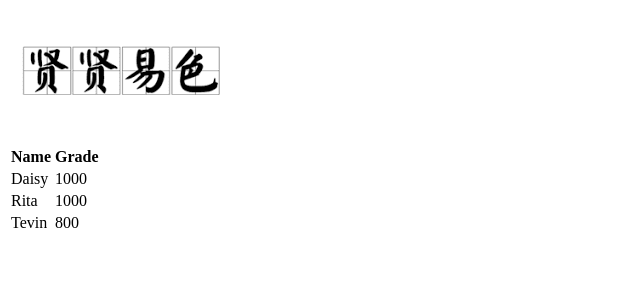
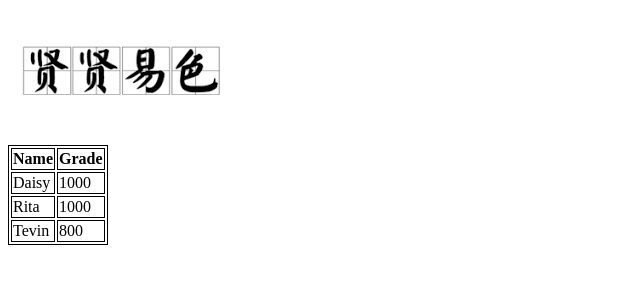
Before and after one commit to hancygit/TrueSelf, a plain HTML site: page index.html in a window 1280 px wide. Shown: the part 101-382 px from the top of the page, without its empty margins (0-640 px from the left). Drawn offline with Linux system fonts and the light colour scheme.

Commit message:
add table style

```diff
--- a/index.html
+++ b/index.html
@@ -1,5 +1,12 @@
 <!DOCTYPE html>
 <html>
+<head>
+<style>
+table, th, td {
+  border: 1px solid black;
+}
+</style>
+</head>
 <body>
 <h1>Hello TrueSelf!</h1>
 <p>Welcome to my TrueSelf Website!</p>
```
